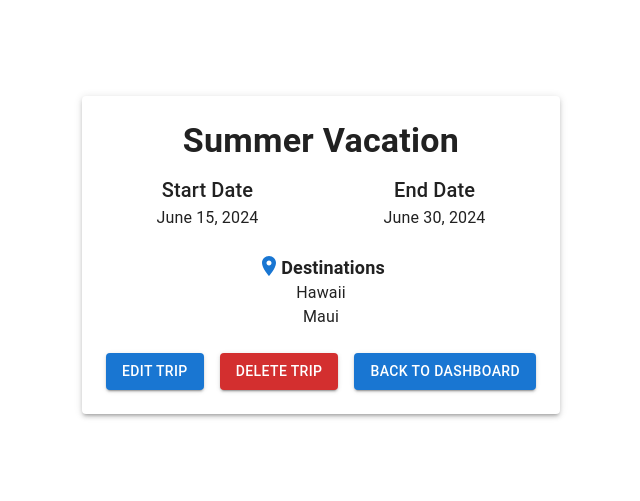
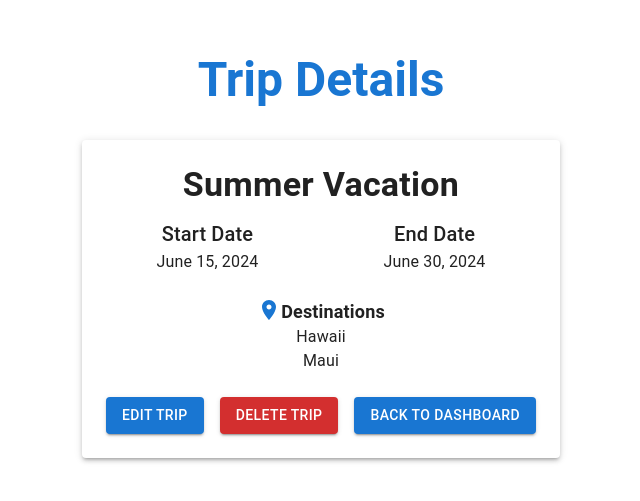
Before and after one commit to dappysandhu/Travel-Planner, a React (Vite) app: page /view-trip/1 in a window 1280 px wide. Shown: the part 161-662 px from the top of the page, without its empty margins (319-959 px from the left). Built offline with nearby package versions, Linux system fonts and the light colour scheme.

Commit message:
add title to the page

```diff
--- a/src/pages/ViewTrip.jsx
+++ b/src/pages/ViewTrip.jsx
@@ -42,6 +42,20 @@ const ViewTrip = () => {
 
   return (
     <Container maxWidth="md" sx={{ mt: 4 }}>
+      <Typography
+        variant="h3"
+        component="h1"
+        gutterBottom
+        sx={{
+          textAlign: "center",
+          mb: 4,
+          fontWeight: 600,
+          color: "primary.main",
+        }}
+      >
+        Trip Details
+      </Typography>
+
       <Paper elevation={3} sx={{ p: 3 }}>
         <Typography variant="h4" gutterBottom fontWeight={600}>
           {trip.title}
```
